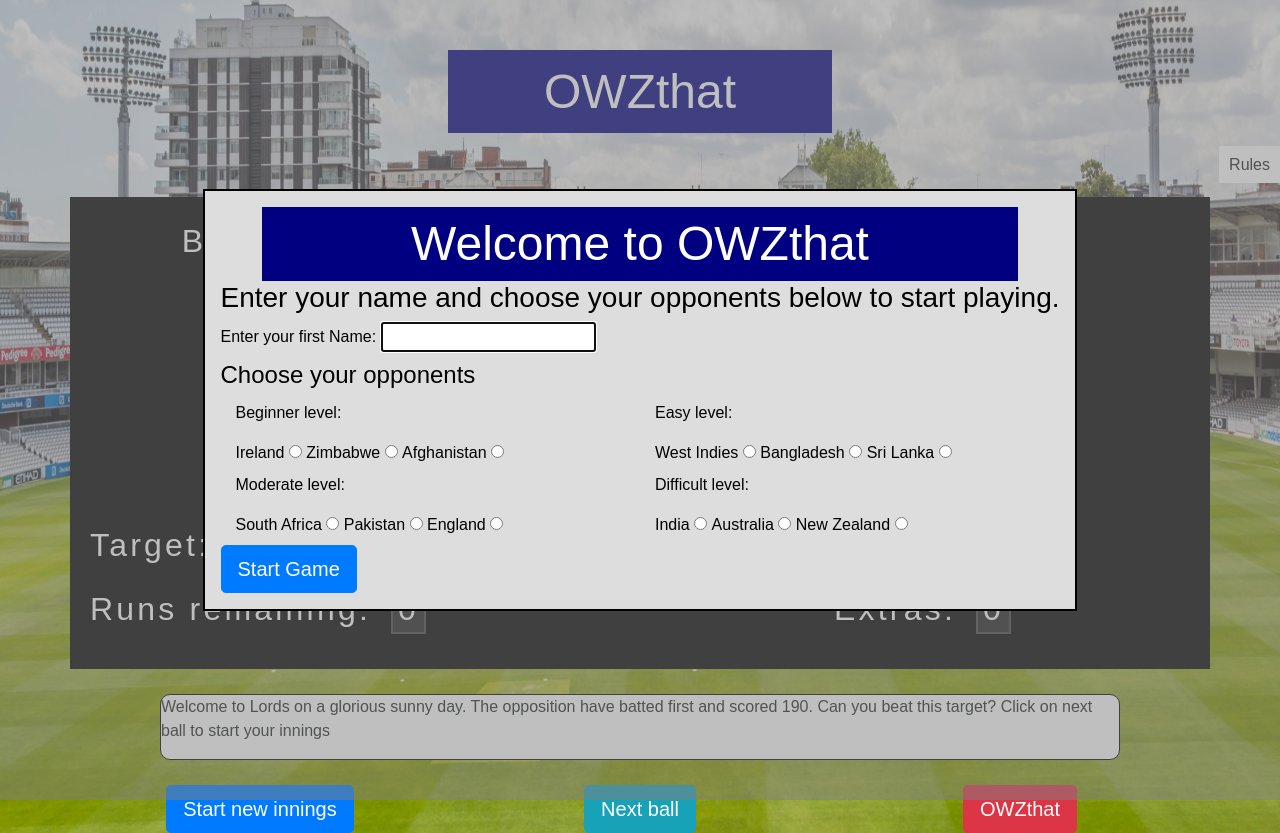
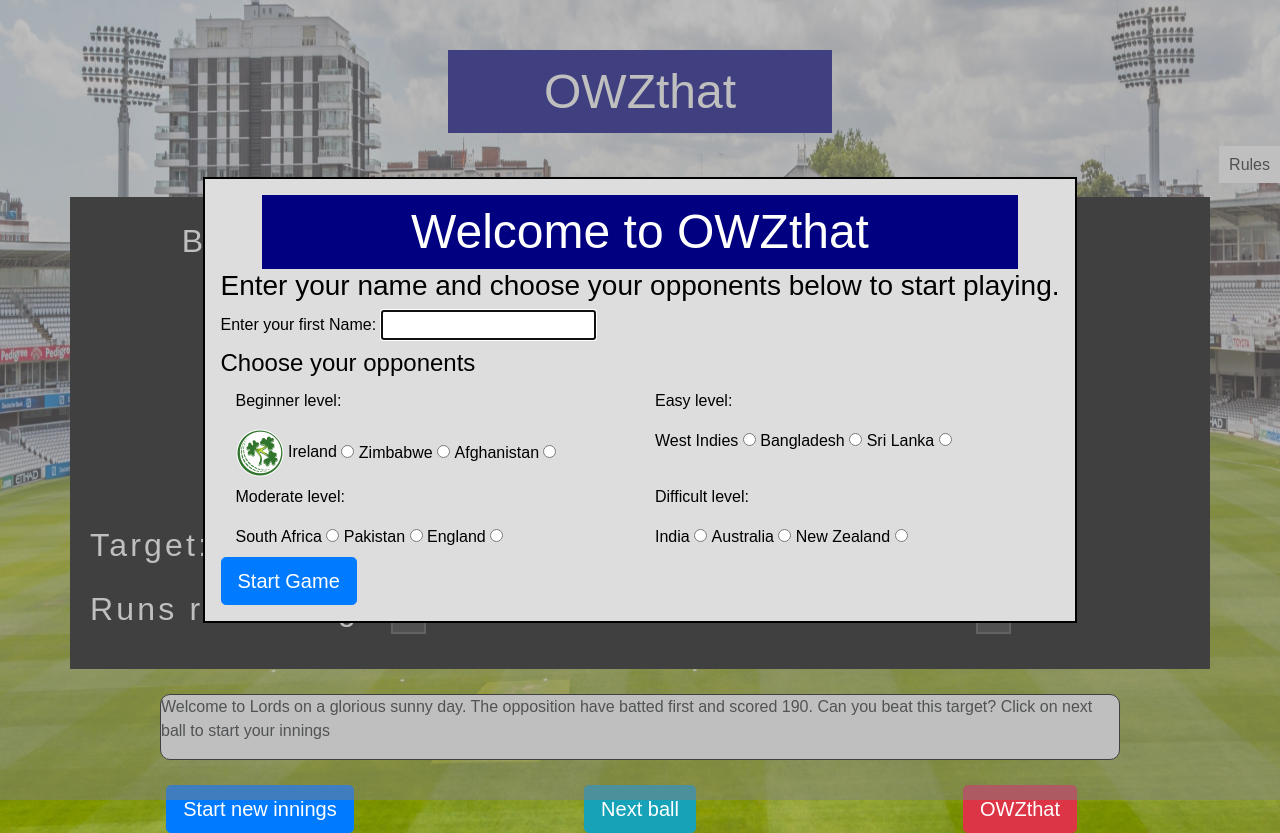
Before and after one commit to marbri-18/Portfolio-project-2-Javascript-Essentials, a plain HTML site: page index.html in a window 1280 px wide. Drawn offline with nearby package versions, Linux system fonts and the light colour scheme.

Commit message:
Add logo to dialogue box form radio input label

```diff
--- a/index.html
+++ b/index.html
@@ -75,7 +75,7 @@
             <div class="row">
               <div class="col-lg-6">
                 <p>Beginner level:</p>
-                <label for="ireland" class="beginner"> Ireland </label>
+                <label for="ireland" class="beginner"> <img src="assets/images/ireland_logo.png" alt="Ireland test team logo"> Ireland </label>
                   <input type="radio" name="team" value="Ireland" id="ireland">
                   <label for="zimbabwe" class="beginner"> Zimbabwe </label>
                   <input type="radio" name="team" value="Zimbabwe" id="zimbabwe">
```
